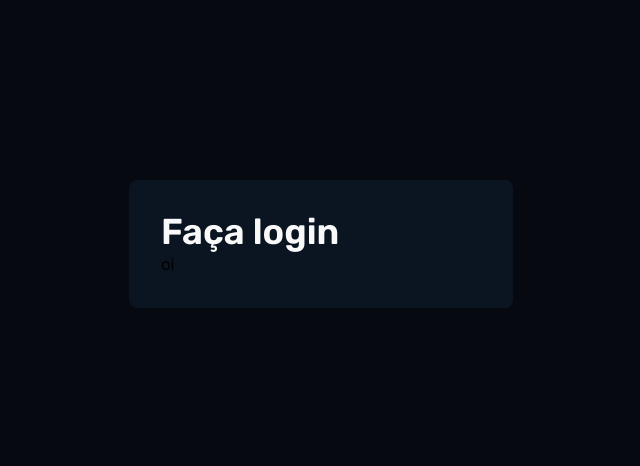
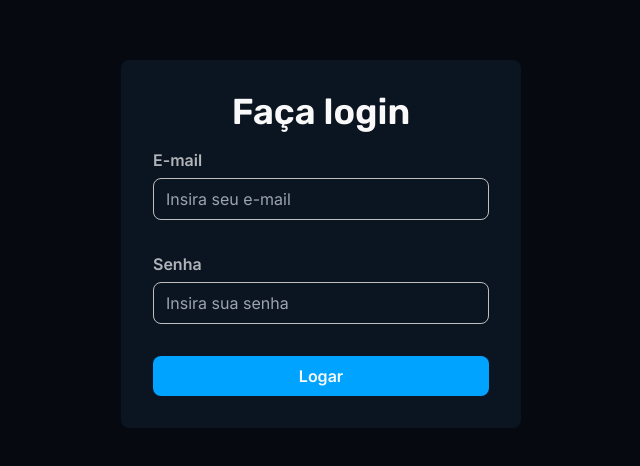
Before and after one commit to thel3onardo/ani.me, a SvelteKit app: page /login in a window 1280 px wide. Shown: the part 156-622 px from the top of the page, without its empty margins (319-959 px from the left). Built offline with nearby package versions, Linux system fonts and the light colour scheme.

Commit message:
feat: finish basic visual structure of login page

```diff
--- /dev/null
+++ b/src/lib/components/Button.svelte
@@ -0,0 +1,11 @@
+<script lang="ts">
+    export let background: boolean, block: boolean
+</script>
+
+<button
+    class="px-12 py-2 text-white font-bold rounded-lg hover:shadow-lg hover:shadow-blue-500/20 transition"
+    class:w-full="{block}"
+    class:bg-blue-500="{background}"
+>
+    <slot />
+</button>
--- a/src/routes/(auth)/login/+page.svelte
+++ b/src/routes/(auth)/login/+page.svelte
@@ -1,11 +1,37 @@
 <script lang="ts">
     import image from '$lib/assets/login-image.png'
+    import FormInput from '$lib/components/FormInput.svelte'
+    import ButtonComponent from '$lib/components/Button.svelte'
 </script>
 
 <div class="relative">
-    <div class="flex flex-col bg-dark-900 p-8 w-96 rounded-lg">
+    <div
+        class="flex flex-col items-center bg-dark-900 p-8 w-[400px] rounded-lg"
+    >
         <h1 class="font-bold font-rubik text-white text-4xl">Faça login</h1>
-        <p>oi</p>
+        <FormInput
+            label="E-mail"
+            placeholder="Insira seu e-mail"
+            invalidText="E-mail inválido. Tente novamente"
+            validate="{(e) =>
+        e?.length > 2}"
+            autocomplete="{false}"
+            block
+        />
+
+        <FormInput
+            label="Senha"
+            placeholder="Insira sua senha"
+            type="password"
+            invalidText="Senha inválida. Tente novamente"
+            validate="{(e) =>
+        e?.length > 2}"
+            autocomplete="{false}"
+            block
+        />
+
+        <div class="w-full mt-4">
+            <ButtonComponent background block>Logar</ButtonComponent>
+        </div>
     </div>
-    <!-- <img src="{image}" class="absolute -left-24 -top-24 w-72" /> -->
 </div>
```
